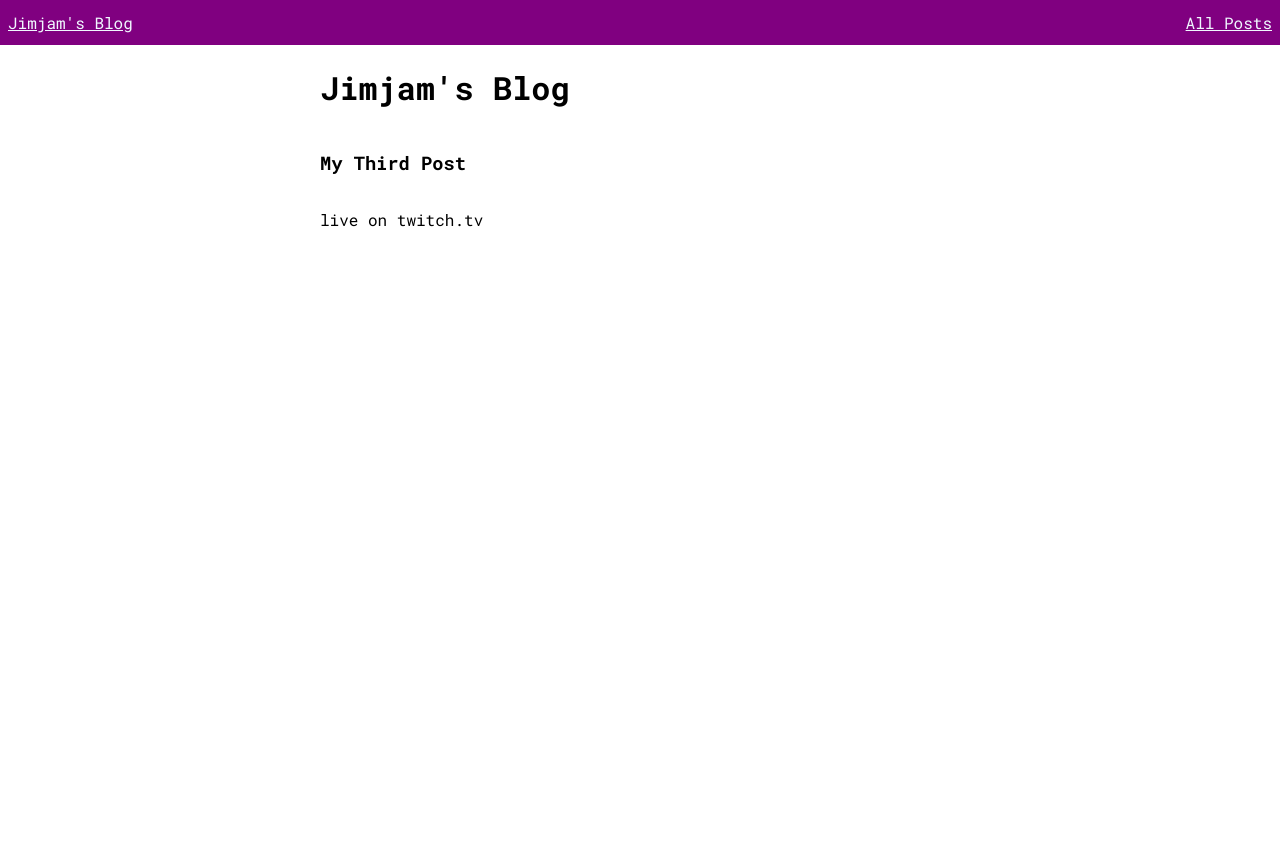
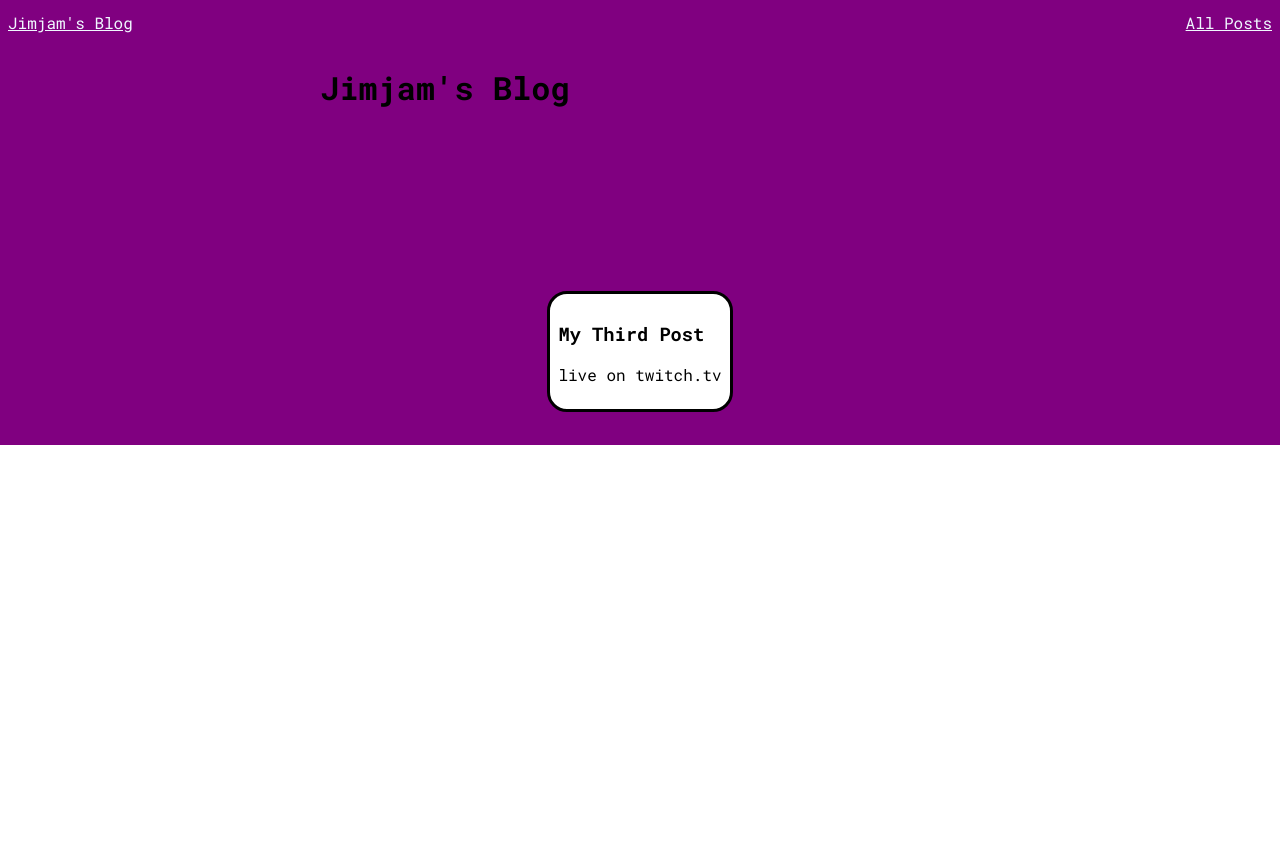
Before and after one commit to jimmyko360/my_site, a Django app: page / in a window 1280 px wide. Before the commit the page ends 227 px from the top, so only its background shows below. Run offline with Django 3.2, Linux system fonts and the light colour scheme.

Commit message:
styled homepage

```diff
--- a/homepage/static/homepage/index.css
+++ b/homepage/static/homepage/index.css
@@ -1,5 +1,22 @@
 .body {
   display: flex;
   flex-direction: column;
-  margin: 0 20em 0 20em;
+  padding: 0 20em 0 20em;
 }
+
+.homepage {
+  display: flex;
+  flex-direction: column;
+  height: 100vh;
+  background: rgb(255,255,255);
+  background: linear-gradient(0deg, rgba(255,255,255,1) 0%, rgba(255,255,255,1) 50%, rgba(128,0,128,1) 50%, rgba(128,0,128,1) 100%);
+}
+
+.featured-post {
+  border: solid black;
+  border-radius: 20px;
+  align-self: center;
+  background-color: white;
+  padding: 0.5em;
+  margin: 10em 0 10em 0;
+}
--- a/homepage/templates/homepage/index.html
+++ b/homepage/templates/homepage/index.html
@@ -12,8 +12,10 @@
 
 {% block body_content %}
   {% include "homepage/includes/header.html" %}
+  <span class="homepage">
     <div class="body">
       <h1>Jimjam's Blog</h1>
+      <div class="featured-post">
         <h3>
           {{ blog_post.title|title }}
         </h3>
@@ -21,4 +23,6 @@
           {{ blog_post.body }}
         </p>
       </div>
+    </div>
+  </span>
 {% endblock %}
```
Lines whose indentation alone changed are shown as unchanged.
